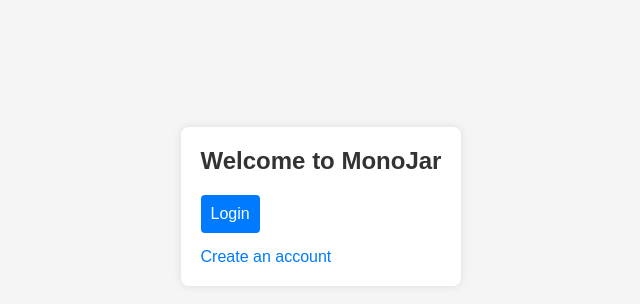
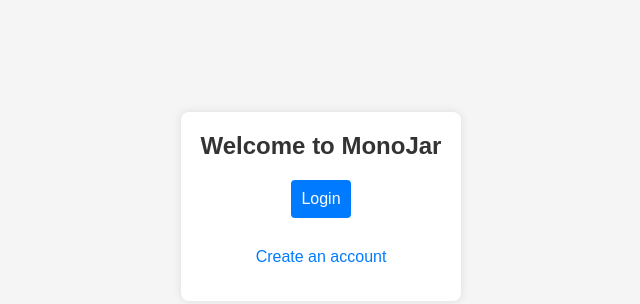
Before and after one commit to kmnyn/Orbital2024_workingDay, a plain HTML site: page Frontend/html/landing.html in a window 1280 px wide. Shown: the part 194-498 px from the top of the page, without its empty margins (319-959 px from the left). Drawn offline with Linux system fonts and the light colour scheme.

Commit message:
loginRegister w styling

```diff
--- a/Frontend/css/style.css
+++ b/Frontend/css/style.css
@@ -22,6 +22,7 @@
     background: #fff;
     box-shadow: 0 0 10px rgba(0, 0, 0, 0.1);
     border-radius: 8px;
+    text-align: center;
 }
 
 h2 {
@@ -110,3 +111,13 @@
 a:hover {
     color: #0056b3;
 }
+
+.container div {
+    display: flex;
+    justify-content: center;
+    margin-bottom: 15px;
+}
+
+.container p {
+    margin: 0;
+}
```
